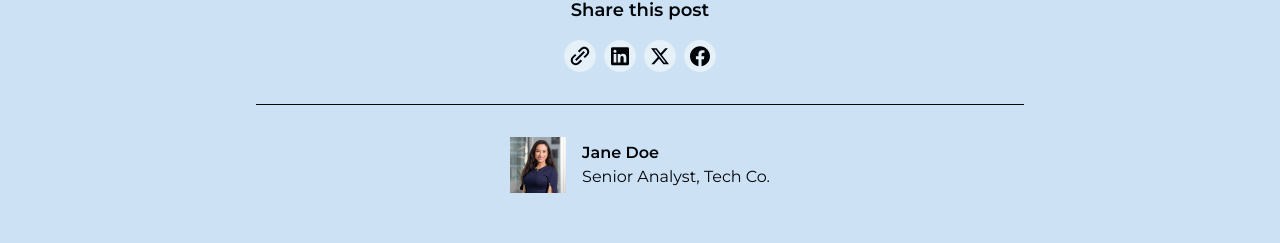
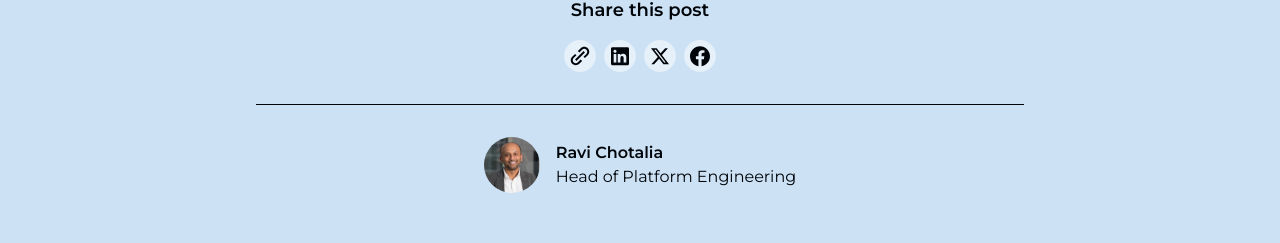
Before and after one commit to Cameron-p-Carter/sasrsitre, a Next.js app: page /collections/perspectives/cobra-effect in a window 1280 px wide. Shown: the part 2474-2717 px from the top of the page. Built offline with nearby package versions, Linux system fonts and the light colour scheme.

Commit message:
authors added to each perspective

```diff
--- a/app/collections/perspectives/cobra-effect/page.tsx
+++ b/app/collections/perspectives/cobra-effect/page.tsx
@@ -94,9 +94,9 @@ const ARTICLE_CONTENT_DATA: ArticleContentData = {
     } as RichTextBlock,
   ],
   author: {
-    name: "Jane Doe",
-    title: "Senior Analyst, Tech Co.",
-    avatarSrc: "/images/people/patricia.jpg", // Placeholder avatar
+    name: "Ravi Chotalia",
+    title: "Head of Platform Engineering",
+    avatarSrc: "/images/profiles/ravipfp.svg", // Placeholder avatar
   },
   backgroundColor: "bg-[#cce1f4]",
   textColor: "text-[#00050a]",
--- a/app/collections/perspectives/consulting/page.tsx
+++ b/app/collections/perspectives/consulting/page.tsx
@@ -94,9 +94,9 @@ const ARTICLE_CONTENT_DATA: ArticleContentData = {
     } as RichTextBlock,
   ],
   author: {
-    name: "Jane Doe",
-    title: "Senior Analyst, Tech Co.",
-    avatarSrc: "/images/people/patricia.jpg", // Placeholder avatar
+    name: "Ravi Chotalia",
+    title: "Head of Platform Engineering",
+    avatarSrc: "/images/profiles/ravipfp.svg", // Placeholder avatar
   },
   backgroundColor: "bg-[#cce1f4]",
   textColor: "text-[#00050a]",
--- a/app/collections/perspectives/decision-making/page.tsx
+++ b/app/collections/perspectives/decision-making/page.tsx
@@ -94,9 +94,9 @@ const ARTICLE_CONTENT_DATA: ArticleContentData = {
     } as RichTextBlock,
   ],
   author: {
-    name: "Jane Doe",
-    title: "Senior Analyst, Tech Co.",
-    avatarSrc: "/images/people/patricia.jpg", // Placeholder avatar
+    name: "Li-Shuai Soh",
+    title: "CTO | Head of Engineering",
+    avatarSrc: "/images/profiles/lipfp.svg", // Placeholder avatar
   },
   backgroundColor: "bg-[#cce1f4]",
   textColor: "text-[#00050a]",
--- a/app/collections/perspectives/estimates/page.tsx
+++ b/app/collections/perspectives/estimates/page.tsx
@@ -94,9 +94,9 @@ const ARTICLE_CONTENT_DATA: ArticleContentData = {
     } as RichTextBlock,
   ],
   author: {
-    name: "Jane Doe",
-    title: "Senior Analyst, Tech Co.",
-    avatarSrc: "/images/people/patricia.jpg", // Placeholder avatar
+    name: "Li-Shuai Soh",
+    title: "CTO | Head of Engineering",
+    avatarSrc: "/images/profiles/lipfp.svg", // Placeholder avatar
   },
   backgroundColor: "bg-[#cce1f4]",
   textColor: "text-[#00050a]",
--- a/app/collections/perspectives/good-leadership/page.tsx
+++ b/app/collections/perspectives/good-leadership/page.tsx
@@ -94,9 +94,9 @@ const ARTICLE_CONTENT_DATA: ArticleContentData = {
     } as RichTextBlock,
   ],
   author: {
-    name: "Jane Doe",
-    title: "Senior Analyst, Tech Co.",
-    avatarSrc: "/images/people/patricia.jpg", // Placeholder avatar
+    name: "Li-Shuai Soh",
+    title: "CTO | Head of Engineering",
+    avatarSrc: "/images/profiles/lipfp.svg", // Placeholder avatar
   },
   backgroundColor: "bg-[#cce1f4]",
   textColor: "text-[#00050a]",
--- a/app/collections/perspectives/optimisation/page.tsx
+++ b/app/collections/perspectives/optimisation/page.tsx
@@ -94,9 +94,9 @@ const ARTICLE_CONTENT_DATA: ArticleContentData = {
     } as RichTextBlock,
   ],
   author: {
-    name: "Jane Doe",
-    title: "Senior Analyst, Tech Co.",
-    avatarSrc: "/images/people/patricia.jpg", // Placeholder avatar
+    name: "Ravi Chotalia",
+    title: "Head of Platform Engineering",
+    avatarSrc: "/images/profiles/ravipfp.svg", // Placeholder avatar
   },
   backgroundColor: "bg-[#cce1f4]",
   textColor: "text-[#00050a]",
--- a/app/collections/perspectives/partnerships/page.tsx
+++ b/app/collections/perspectives/partnerships/page.tsx
@@ -94,9 +94,9 @@ const ARTICLE_CONTENT_DATA: ArticleContentData = {
     } as RichTextBlock,
   ],
   author: {
-    name: "Jane Doe",
-    title: "Senior Analyst, Tech Co.",
-    avatarSrc: "/images/people/patricia.jpg", // Placeholder avatar
+    name: "Ravi Chotalia",
+    title: "Head of Platform Engineering",
+    avatarSrc: "/images/profiles/ravipfp.svg", // Placeholder avatar
   },
   backgroundColor: "bg-[#cce1f4]",
   textColor: "text-[#00050a]",
--- a/app/collections/perspectives/payments/page.tsx
+++ b/app/collections/perspectives/payments/page.tsx
@@ -94,9 +94,9 @@ const ARTICLE_CONTENT_DATA: ArticleContentData = {
     } as RichTextBlock,
   ],
   author: {
-    name: "Jane Doe",
-    title: "Senior Analyst, Tech Co.",
-    avatarSrc: "/images/people/patricia.jpg", // Placeholder avatar
+    name: "Ravi Chotalia",
+    title: "Head of Platform Engineering",
+    avatarSrc: "/images/profiles/ravipfp.svg", // Placeholder avatar
   },
   backgroundColor: "bg-[#cce1f4]",
   textColor: "text-[#00050a]",
--- a/app/collections/perspectives/pragmatism/page.tsx
+++ b/app/collections/perspectives/pragmatism/page.tsx
@@ -94,9 +94,9 @@ const ARTICLE_CONTENT_DATA: ArticleContentData = {
     } as RichTextBlock,
   ],
   author: {
-    name: "Jane Doe",
-    title: "Senior Analyst, Tech Co.",
-    avatarSrc: "/images/people/patricia.jpg", // Placeholder avatar
+    name: "Ravi Chotalia",
+    title: "Head of Platform Engineering",
+    avatarSrc: "/images/profiles/ravipfp.svg", // Placeholder avatar
   },
   backgroundColor: "bg-[#cce1f4]",
   textColor: "text-[#00050a]",
--- a/app/collections/perspectives/raci/page.tsx
+++ b/app/collections/perspectives/raci/page.tsx
@@ -94,9 +94,9 @@ const ARTICLE_CONTENT_DATA: ArticleContentData = {
     } as RichTextBlock,
   ],
   author: {
-    name: "Jane Doe",
-    title: "Senior Analyst, Tech Co.",
-    avatarSrc: "/images/people/patricia.jpg", // Placeholder avatar
+    name: "Li-Shuai Soh",
+    title: "CTO | Head of Engineering",
+    avatarSrc: "/images/profiles/lipfp.svg", // Placeholder avatar
   },
   backgroundColor: "bg-[#cce1f4]",
   textColor: "text-[#00050a]",
--- a/app/collections/perspectives/trust-gap/page.tsx
+++ b/app/collections/perspectives/trust-gap/page.tsx
@@ -94,9 +94,9 @@ const ARTICLE_CONTENT_DATA: ArticleContentData = {
     } as RichTextBlock,
   ],
   author: {
-    name: "Jane Doe",
-    title: "Senior Analyst, Tech Co.",
-    avatarSrc: "/images/people/patricia.jpg", // Placeholder avatar
+    name: "Li-Shuai Soh",
+    title: "CTO | Head of Engineering",
+    avatarSrc: "/images/profiles/lipfp.svg", // Placeholder avatar
   },
   backgroundColor: "bg-[#cce1f4]",
   textColor: "text-[#00050a]",
```
